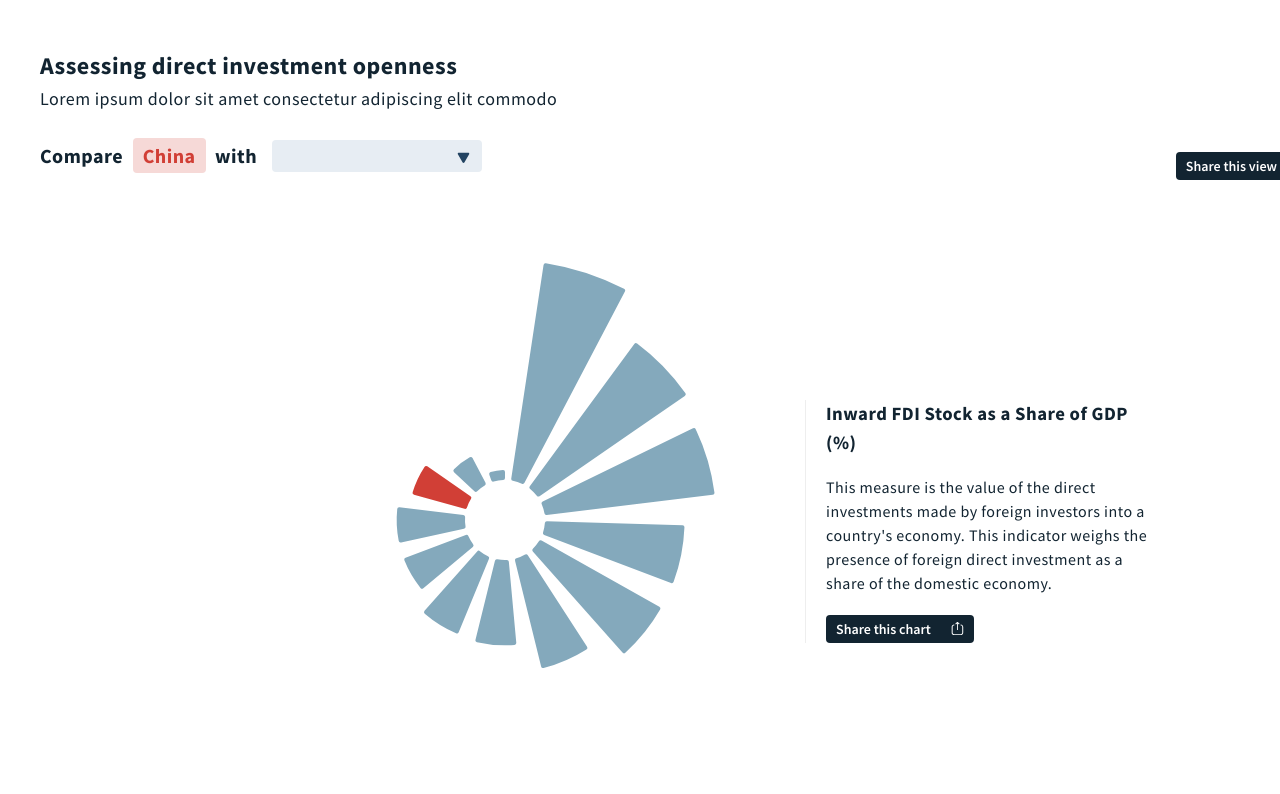
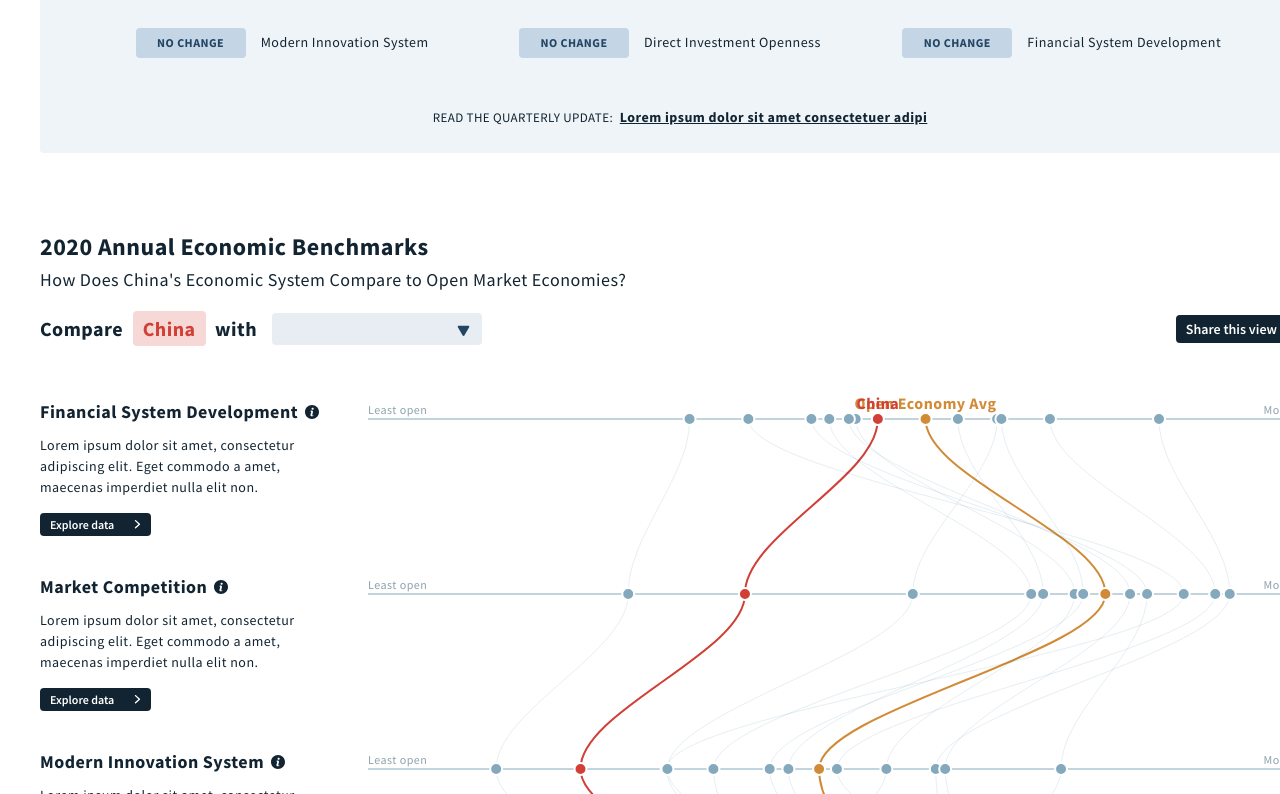
Before and after one commit to nickharb/china-pathfinder, a Svelte app: page / in a window 1280 px wide. Shown: the part 586-1380 px from the top of the page. Built offline with nearby package versions, Linux system fonts and the light colour scheme.

Commit message:
OECD always on, fix country select color

```diff
--- a/src/App.svelte
+++ b/src/App.svelte
@@ -6,8 +6,8 @@
     // import News from './views/News.svelte';
     import {view} from './stores/view';
 
-    // $view = 'main'; // defines primary view - set this for production (do not delete)
-    $view = 'indicators';
+    $view = 'main'; // defines primary view - set this for production (do not delete)
+    // $view = 'indicators';
 
     // let showQuarterly = false; // set to true if you want to show
     // let showNews = true; // set to true if you want to show
--- a/src/components/CountrySelect.svelte
+++ b/src/components/CountrySelect.svelte
@@ -6,13 +6,16 @@
 
 <div class='country-select'>
     Compare <span>China</span> with
-    <div class='country-toggle-box'>
+    <div class='country-toggle-box {$selectedCountry}'>
         <select bind:value={$selectedCountry}>
             {#each countryNames as country}
                 <option value={country.id}>{country.country}</option>
             {/each}
         </select>
-        <Icon type='caret-down-dark' />
+        <!-- <Icon type='caret-down-dark' /> -->
+        <svg class="caret-down-dark" width="13" height="11" viewBox="0 0 13 11" fill="none">
+            <path d="M7.36602 10.5C6.98112 11.1667 6.01887 11.1667 5.63397 10.5L0.870834 2.25C0.485934 1.58333 0.96706 0.75 1.73686 0.75L11.2631 0.750001C12.0329 0.750001 12.5141 1.58333 12.1292 2.25L7.36602 10.5Z" />
+        </svg>
     </div>
 </div>
 
@@ -40,5 +43,24 @@
     select {
         cursor: pointer;
         min-width: 210px;
+        transition: color 300ms, background-color 300ms;
+        outline: none;
+    }
+
+    .china-2010 select {
+        color: #A13F36;
+        background-color: #ECD9D7;
+    }
+
+    .caret-down-dark {
+        margin-left: -25px;
+        margin-top: -5px;
+        fill: #234462;
+        pointer-events: none;
+        transition: fill 300ms;
+    }
+
+    .china-2010 .caret-down-dark {
+        fill: #A13F36;
     }
 </style>
--- a/src/components/Icon.svelte
+++ b/src/components/Icon.svelte
@@ -69,7 +69,7 @@
     </svg>
 {:else if type == 'caret-down-dark'}
     <svg class="caret-down-dark" width="13" height="11" viewBox="0 0 13 11" fill="none">
-        <path d="M7.36602 10.5C6.98112 11.1667 6.01887 11.1667 5.63397 10.5L0.870834 2.25C0.485934 1.58333 0.96706 0.75 1.73686 0.75L11.2631 0.750001C12.0329 0.750001 12.5141 1.58333 12.1292 2.25L7.36602 10.5Z" fill="#234462"/>
+        <path d="M7.36602 10.5C6.98112 11.1667 6.01887 11.1667 5.63397 10.5L0.870834 2.25C0.485934 1.58333 0.96706 0.75 1.73686 0.75L11.2631 0.750001C12.0329 0.750001 12.5141 1.58333 12.1292 2.25L7.36602 10.5Z" />
     </svg>
 {:else if type == 'caret-down'}
     <svg width="15" height="13" viewBox="0 0 15 13" fill="none">
@@ -86,7 +86,6 @@
     .info {
         margin-top: 4px;
         margin-left: 7px;
-        /*pointer-events: none;*/
     }
 
     .tooltip-caret-left {
@@ -99,6 +98,11 @@
     .caret-down-dark {
         margin-left: -25px;
         margin-top: -5px;
+        fill: #234462;
+    }
+
+    .china-2010 .caret-down-dark {
+        fill: #A13F36;
     }
 
     .arrow-right {
--- a/src/components/IndicatorVisual.svelte
+++ b/src/components/IndicatorVisual.svelte
@@ -84,7 +84,7 @@
                 <g class='country {country.id}'
                     data-id='{country.id}'
                     class:hovered='{country.id == $hoveredCountry}'
-                    class:selected='{country.id == $selectedCountry || country.id == 'china'}'
+                    class:selected='{country.id == $selectedCountry || country.id == 'china' || country.id == 'open-economy-avg'}'
                 >
 
                     <path d={country.path} on:mouseover={pathMouseOver} on:mouseout={pathMouseOut} on:click={pathClick}></path>
--- a/src/components/LandingVisual.svelte
+++ b/src/components/LandingVisual.svelte
@@ -151,12 +151,15 @@
                         data-area='{area.area}'
                         transform='translate({graph.x},{graph.y})'
                         class:hovered='{graph.id == $hoveredCountry && area.area == $hoveredArea}'
-                        class:selected='{graph.id == $selectedCountry || graph.id == 'china'}'
+                        class:selected='{graph.id == $selectedCountry || graph.id == 'china' || graph.id == 'open-economy-avg'}'
                     >
-                        {#if i == 0 && graph.id == $selectedCountry || i == 0 && graph.id == 'china'}
+                        <!-- top country labels -->
+                        {#if i == 0 && graph.id == $selectedCountry || i == 0 && graph.id == 'china' || i == 0 && graph.id == 'open-economy-avg'}
                             <text class='label' y='-10px' transition:fly="{{ y: 10, duration: 200 }}">{graph.country}</text>
                         {/if}
+                        <!-- country path -->
                         <path d={graph.path}></path>
+                        <!-- country circle -->
                         <circle
                             r={graph.r}
                             class='country-circle'
@@ -289,6 +292,30 @@
         stroke-opacity: 1;
     }
 
+    g.china-2010.selected circle {
+        fill: #A13F36;
+        stroke: #fff;
+        stroke-width: 2px;
+    }
+
+    g.china-2010.selected path {
+        stroke: #A13F36;
+        stroke-width: 2px;
+        stroke-opacity: 1;
+    }
+
+    g.open-economy-avg.selected circle {
+        fill: #D18B36;
+        stroke: #fff;
+        stroke-width: 2px;
+    }
+
+    g.open-economy-avg.selected path {
+        stroke: #D18B36;
+        stroke-width: 2px;
+        stroke-opacity: 1;
+    }
+
     .gridline {
         stroke: #84A9BC;
     }
@@ -298,21 +325,27 @@
     text.label {
         fill: #444444;
         text-anchor: middle;
-        /*fill-opacity: 0;*/
         pointer-events: none;
-        /*transition: fill-opacity 200ms;*/
     }
 
     g.selected text.label {
         fill: #234462;
         font-weight: bold;
-        /*fill-opacity: 1;*/
     }
 
     g.china text.label {
         fill: #D13F36;
         font-weight: bold;
-        /*fill-opacity: 1;*/
+    }
+
+    g.china-2010 text.label {
+        fill: #A13F36;
+        font-weight: bold;
+    }
+
+    g.open-economy-avg text.label {
+        fill: #D18B36;
+        font-weight: bold;
     }
 
 </style>
--- a/src/components/Tooltip.svelte
+++ b/src/components/Tooltip.svelte
@@ -12,7 +12,7 @@
 </script>
 
 
-{#if isHovered && graph.id == $hoveredCountry && graph.id == $selectedCountry || isHovered && graph.id == $hoveredCountry && graph.id == 'china'}
+{#if isHovered && graph.id == $hoveredCountry && graph.id == $selectedCountry || isHovered && graph.id == $hoveredCountry && graph.id == 'china' || isHovered && graph.id == $hoveredCountry && graph.id == 'open-economy-avg'}
     <div class="tooltip" transition:fly="{{ x: -10, duration: 200 }}" style="left: {graph.x+25 + 'px'}; top: {area.offsetY-5 + 'px'}">
         <Icon type='tooltip-caret-left' />
         <p>{graph.score} / 10</p>
--- a/src/views/Landing.svelte
+++ b/src/views/Landing.svelte
@@ -16,7 +16,7 @@
 
     onMount(async()=>{
         data = await loadData();
-        countryNames = data['countries'].filter(d=> d.country!=='China');
+        countryNames = data['countries'].filter(d => d.country!=='China' && d.country!=='Open Economy Avg');
         areaData = data['areas'];
     });
 
```
Also changed, not shown: public/build/bundle.css, public/build/bundle.js, 1 other file (tests, documents, lock files or other folders).
